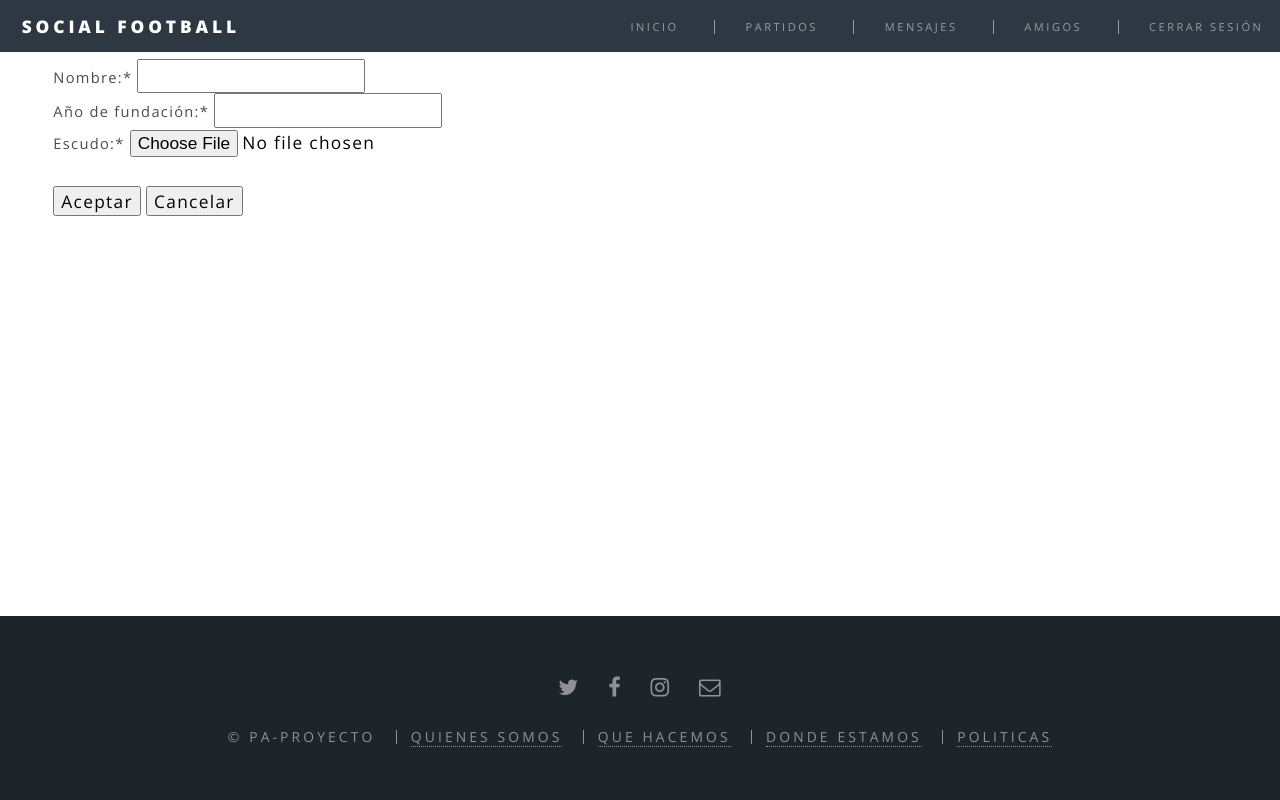
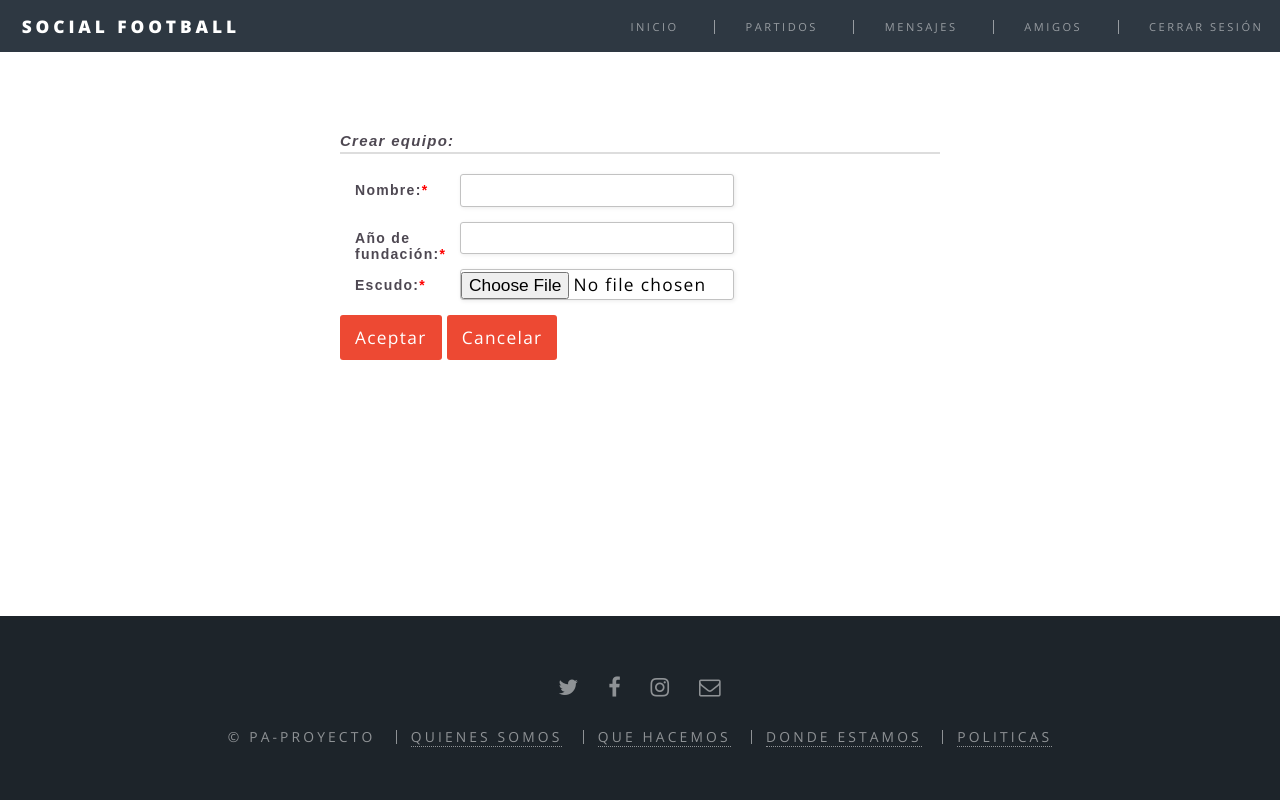
Before and after one commit to agarpac/pa-proyecto-2016, a PHP site: page /crearEquipo.php in a window 1280 px wide. Run offline with PHP 8.4, Linux system fonts and the light colour scheme; the visitor is signed in with stand-in values (Sample User, id 1); data comes from the database, SQL or seed files in the repository; some libraries are stand-ins or nearby versions.

Commit message:
añadiendo estilo a equipos

```diff
--- a/crearEquipo.php
+++ b/crearEquipo.php
@@ -47,18 +47,22 @@ if (isset($_SESSION['usuario_logueado']) && $_SESSION['usuario_logueado']) {
         }
     }
     ?>
-    <section class="generico2">
-        <form action="#" method="POST" enctype="multipart/form-data">
-            <label><span>Nombre:<span class="required">* </span></span><input type="text" name="nombre" /></label><br>
-            <label><span>Año de fundación:<span class="required">* </span></span><input type="number" name="anio" /></label><br>
-            <label><span>Escudo:<span class="required">* </span></span><input type="file" name="escudo" /></label><br>
-            <br>
-            <input type="submit" value="Aceptar" name="btnAceptar" />
-            <input type="submit" value="Cancelar" name="btnCancelar" />
-        </form>
+    <section class="generico">
+        <div class="form-style">
+            <div class="form-style-heading">Crear equipo:</div>
+            <form action="#" method="POST" enctype="multipart/form-data">
+                <label><span>Nombre:<span class="required">* </span></span><input type="text" class="input-field" name="nombre" /></label>
+                <label><span>Año de fundación:<span class="required">* </span></span><input type="number" class="input-field" name="anio" /></label>
+                <label><span>Escudo:<span class="required">* </span></span><input type="file" class="input-field" name="escudo" /></label>
+
+                <input type="submit" class="buttonSpecial" value="Aceptar" name="btnAceptar" />
+                <input type="submit" class="buttonSpecial" value="Cancelar" name="btnCancelar" />
+            </form>
+        </div>
     </section>
 
     <?php
+
 } else {
     header('location: login.php');
 }
--- a/nbproject/private/private.xml
+++ b/nbproject/private/private.xml
@@ -3,11 +3,7 @@
     <editor-bookmarks xmlns="http://www.netbeans.org/ns/editor-bookmarks/2" lastBookmarkId="0"/>
     <open-files xmlns="http://www.netbeans.org/ns/projectui-open-files/2">
         <group>
-            <file>file:/C:/xampp/htdocs/pa-proyecto-2016/crearPartido.php</file>
             <file>file:/C:/xampp/htdocs/pa-proyecto-2016/partidos.php</file>
-            <file>file:/C:/xampp/htdocs/pa-proyecto-2016/modificarNoticia.php</file>
-            <file>file:/C:/xampp/htdocs/pa-proyecto-2016/CRUD/CRUDPartido.php</file>
-            <file>file:/C:/xampp/htdocs/pa-proyecto-2016/header.php</file>
         </group>
     </open-files>
 </project-private>
```
Also changed, not shown: equipos.php (+12 -10 lines), 1 other file.
